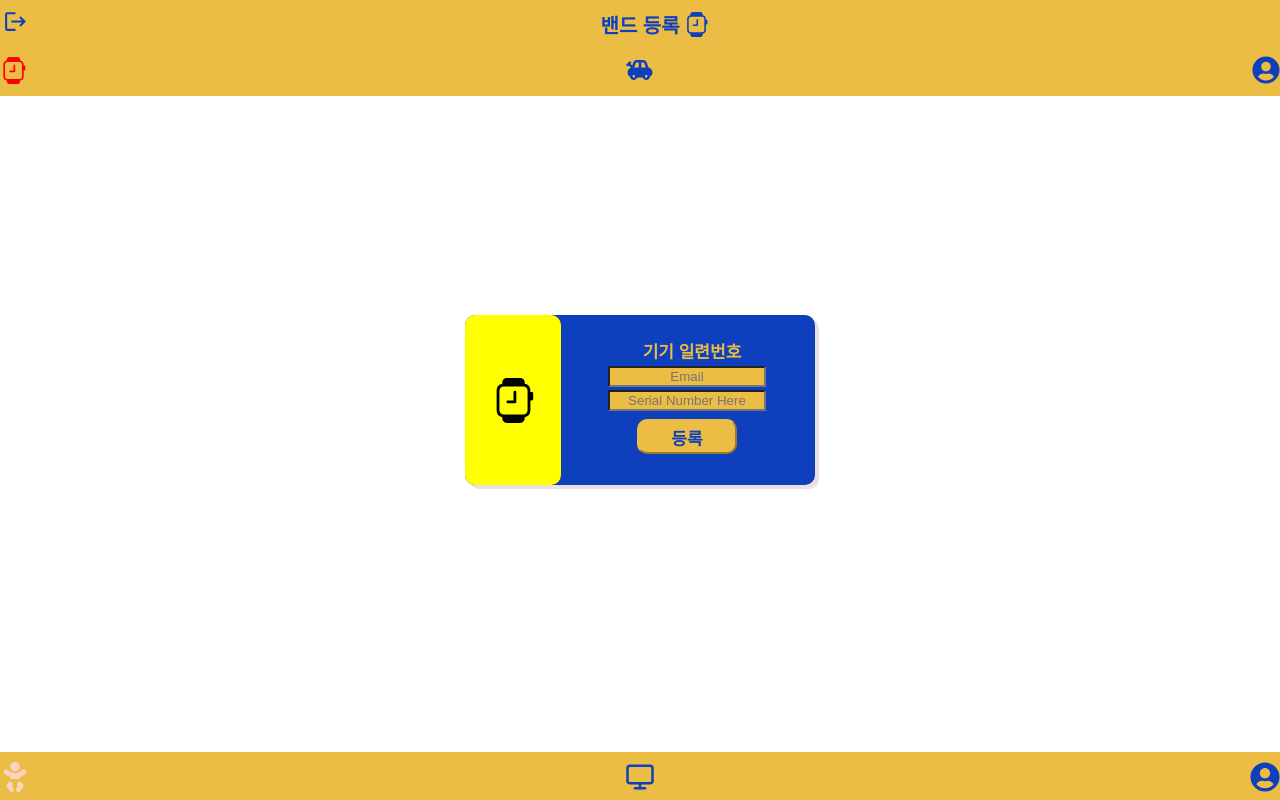
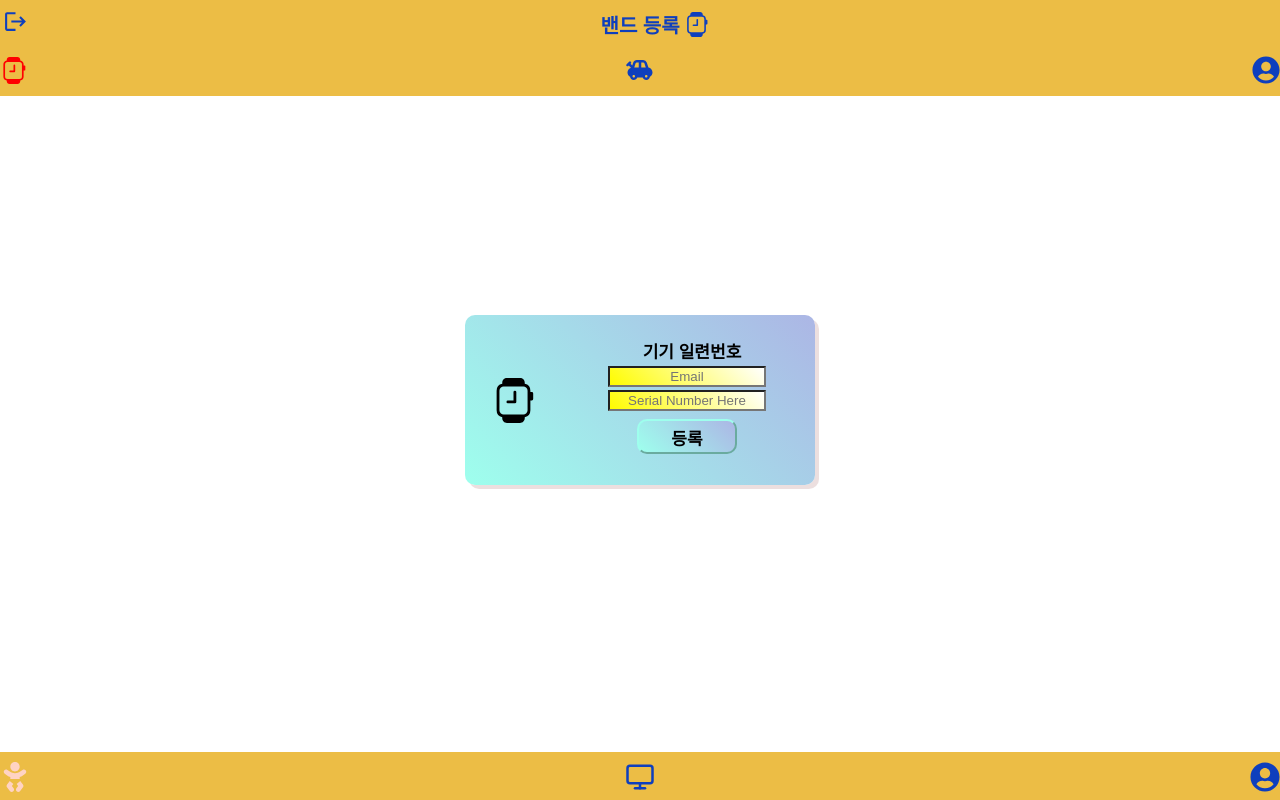
Before and after one commit to jolove-sch/backend, a React (Create React App) app in the folder frontend/: page /BandRegisterPage in a window 1280 px wide. Built offline with nearby package versions, Linux system fonts and the light colour scheme.

Commit message:
웹디자인 개선

```diff
--- a/frontend/src/components/element/stateBox.jsx
+++ b/frontend/src/components/element/stateBox.jsx
@@ -94,7 +94,7 @@ const StatusForm = styled.div`
     width: 25rem;
     height: 300px;
     border-radius: 10px;
-    background-color: #ecbd45;
+    background: linear-gradient(to right, #e1eec3, #f07c7e)
 `;
 
 const InsideLogo = styled.div`
@@ -103,12 +103,13 @@ const InsideLogo = styled.div`
     display: flex;
     align-items: center;
     justify-content: center;
-    background-color: yellow;
+    /* background-color: #e1eec3; */
     border-radius: 10px;
     float: left;
     .insidebaby {
         font-size: 50px;
-        color: #FFD3C3;
+        /* color: #FFD3C3; */
+        color: #f07c7e;
     }
 `;
 
--- a/frontend/src/components/page/BandRegisterPage.jsx
+++ b/frontend/src/components/page/BandRegisterPage.jsx
@@ -100,7 +100,8 @@ const RegisterForm = styled.div`
     width: 350px;
     height: 170px;
     border-radius: 10px;
-    background-color: #0e3fbd;
+    /* background-color: #0e3fbd; */
+    background: linear-gradient(45deg, #9effed, #acb6e5);
     font-size: 20px;
     box-shadow: 4px 4px 0px #e9dadad7;
 `;
@@ -111,7 +112,7 @@ const InsideLogo = styled.div`
     display: flex;
     align-items: center;
     justify-content: center;
-    background-color: yellow;
+    /* background-color: yellow; */
     border-radius: 10px;
     float: left;
 `;
@@ -127,10 +128,10 @@ const InsideForm = styled.div`
 const RegisterButton = styled.button`
     width: 100px;
     height: 35px;
-    background-color: #ecbd45;
-    border-color: #ecbd45;
+    background: linear-gradient(45deg, #9effed, #acb6e5);
+    border-color: #9effed;
     border-radius: 10px;
-    color: #0e3fbd;
+    color: black;
     text-align: center;
     line-height: 35px;
     font-size: 17px;
@@ -140,7 +141,7 @@ const RegisterButton = styled.button`
 
 const InsideTitle = styled.div`
     width: 170px;
-    color: #ecbd45;
+    color: black;
     font-size: 17px;
     font-weight: bold;
 `;
@@ -148,7 +149,7 @@ const InsideTitle = styled.div`
 const GetSerial = styled.input`
     width: 150px;
     text-align: center;
-    background-color: #ecbd45;
+    background: linear-gradient(45deg, #fffc00, #ffffff);
 `;
 
 const BottomBar = styled.nav`
--- a/frontend/src/components/page/MainPage.jsx
+++ b/frontend/src/components/page/MainPage.jsx
@@ -6,7 +6,7 @@ import { FaBaby } from 'react-icons/fa';
 import { FiMonitor } from 'react-icons/fi';
 import { FaUserCircle } from 'react-icons/fa';
 import { MdLogout } from 'react-icons/md';
-import img from './night_sky.gif';
+import img from './yard.gif';
 
 const MainPage = () => {
 
@@ -54,8 +54,9 @@ const Container1 = styled.div`
   height: 100vh;
   align-items: center;
   overflow: hidden;
-  background-image: url(${img});
-  background-size: 100% 100%;
+  background: linear-gradient(#11998e, #38ef7d);
+  /* background-image: url(${img});
+  background-size: 100% 100%; */
 `;
 
 const TopBar = styled.nav`
--- a/frontend/src/components/page/MonitoringPage.jsx
+++ b/frontend/src/components/page/MonitoringPage.jsx
@@ -12,6 +12,7 @@ const Container1 = styled.div`
   height: 100vh;
   align-items: center;
   flex-direction: column;
+  background: linear-gradient(#0f0c29, #302b63, #24243e)
 `;
 
 const TopBar = styled.nav`
```
Also changed, not shown: frontend/src/components/page/yard.gif (renamed from frontend/src/components/page/yard.jpg).
